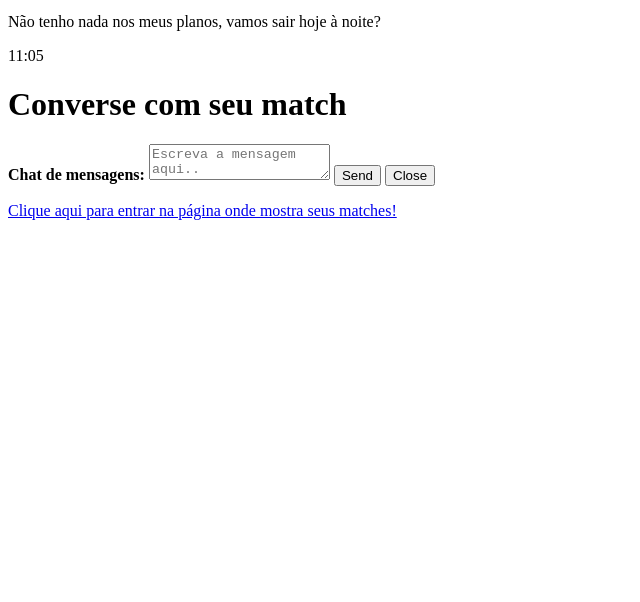
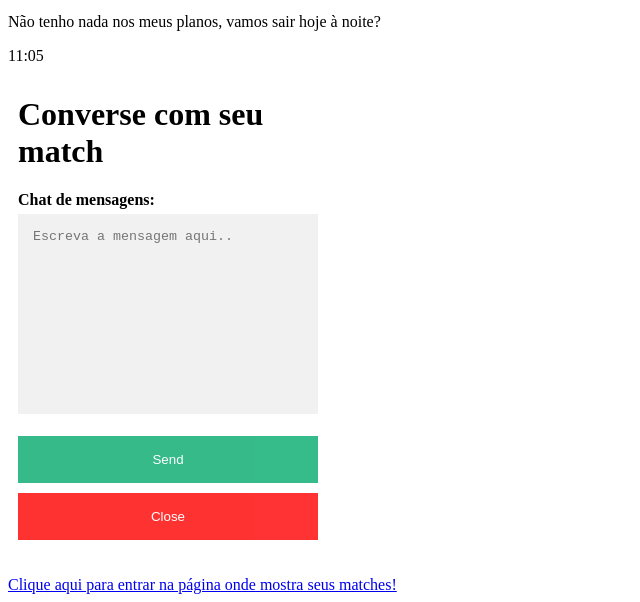
Before and after one commit to ll-talyta-ll/syncandsing, a plain HTML site: page chat.html in a window 1280 px wide. Shown: the part 1353-1955 px from the top of the page, without its empty margins (0-640 px from the left). Before the commit the page ends 1581 px from the top, so only its background shows below. Drawn offline with Linux system fonts and the light colour scheme.

Commit message:
Update chat.html

```diff
--- a/chat.html
+++ b/chat.html
@@ -1,5 +1,6 @@
 <div class="container">
   <img src="https://encrypted-tbn0.gstatic.com/images?q=tbn:ANd9GcSiJ25OIMhtSPmdA5s1-TYkjZRawSNf1r2Wd2PxVXctBn26nxLr1SttcV7Xap7m_SyFZjY&usqp=CAU" alt="Avatar" width="30%">
+  <link href="chat.css" rel='stylesheet' type='text/css'>
   <p>Olá gatinho, vi seu perfil e achei engraçado kkkk</p>
   <span class="time-right">11:00</span>
 </div>
```
